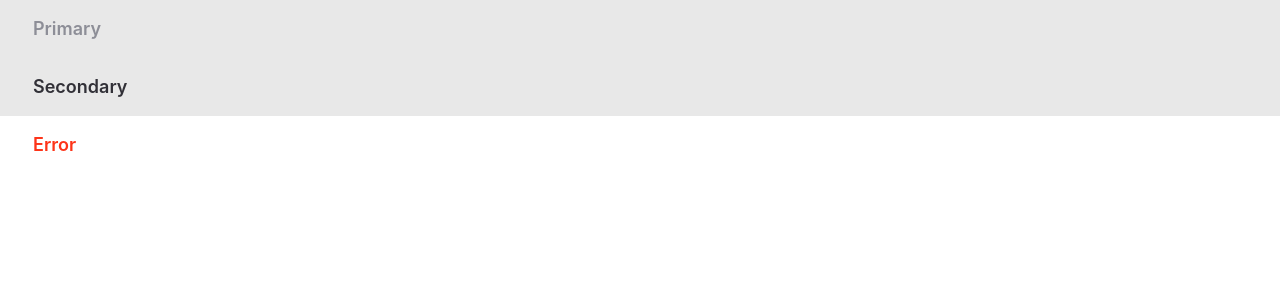
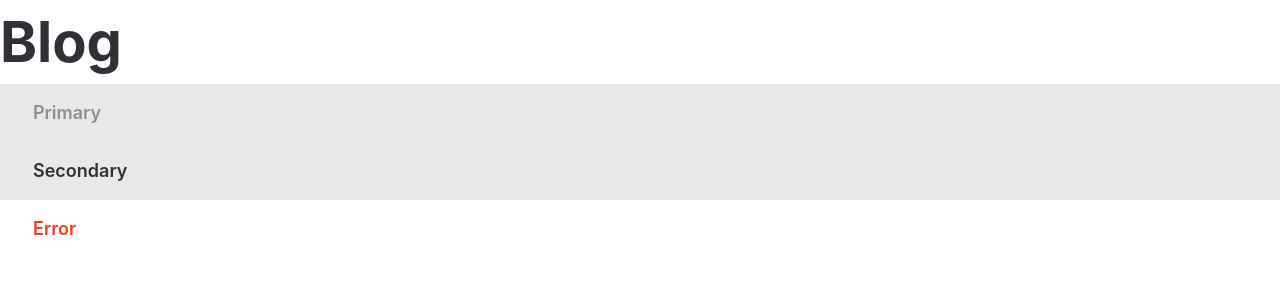
Before and after one commit to MrEwgenius/fe45, a React (Create React App) app: page / in a window 1280 px wide. Shown: the top 300 px of the page. Built offline with nearby package versions, Linux system fonts and the light colour scheme.

Commit message:
[lesson-37]: Created title Component

```diff
--- a/src/App.tsx
+++ b/src/App.tsx
@@ -1,15 +1,19 @@
 import React from 'react';
 
 import Button, { ButtonTypes } from './components/Button';
+import Title from './components/Title/Title';
 
 const App = () => {
     return (
         <div >
+
+            <Title title={'Blog'} />
+
             <Button
                 disabled
                 type={ButtonTypes.Primary}
                 title={'Primary'}
-                onClick={() => { alert('Primary')}} />
+                onClick={() => { alert('Primary') }} />
 
             <Button
                 type={ButtonTypes.Secondary}
--- /dev/null
+++ b/src/components/Title/Title.module.scss
@@ -0,0 +1,13 @@
+@import "/src/styles/colors.scss";
+
+@mixin Title {
+    font-family: "Inter";
+    font-style: normal;
+    font-weight: 700;
+    font-size: 56px;
+    line-height: 84px;
+}
+.title {
+    @include Title();
+    color: $secondary;
+}
--- /dev/null
+++ b/src/components/Title/Title.tsx
@@ -0,0 +1,23 @@
+import React, { FC } from 'react';
+
+import classNames from 'classnames';
+
+import styles from './Title.module.scss'
+
+type TitleProps = {
+    title: string;
+    onClick?: () => void;
+
+}
+
+const Title: FC<TitleProps> = ({ title }) => {
+    return (
+        <div
+            className={styles.title}
+        >
+            {title}
+        </div>
+    );
+}
+
+export default Title;
--- /dev/null
+++ b/src/components/Title/index.ts
@@ -0,0 +1 @@
+export { default } from './Title'
```
